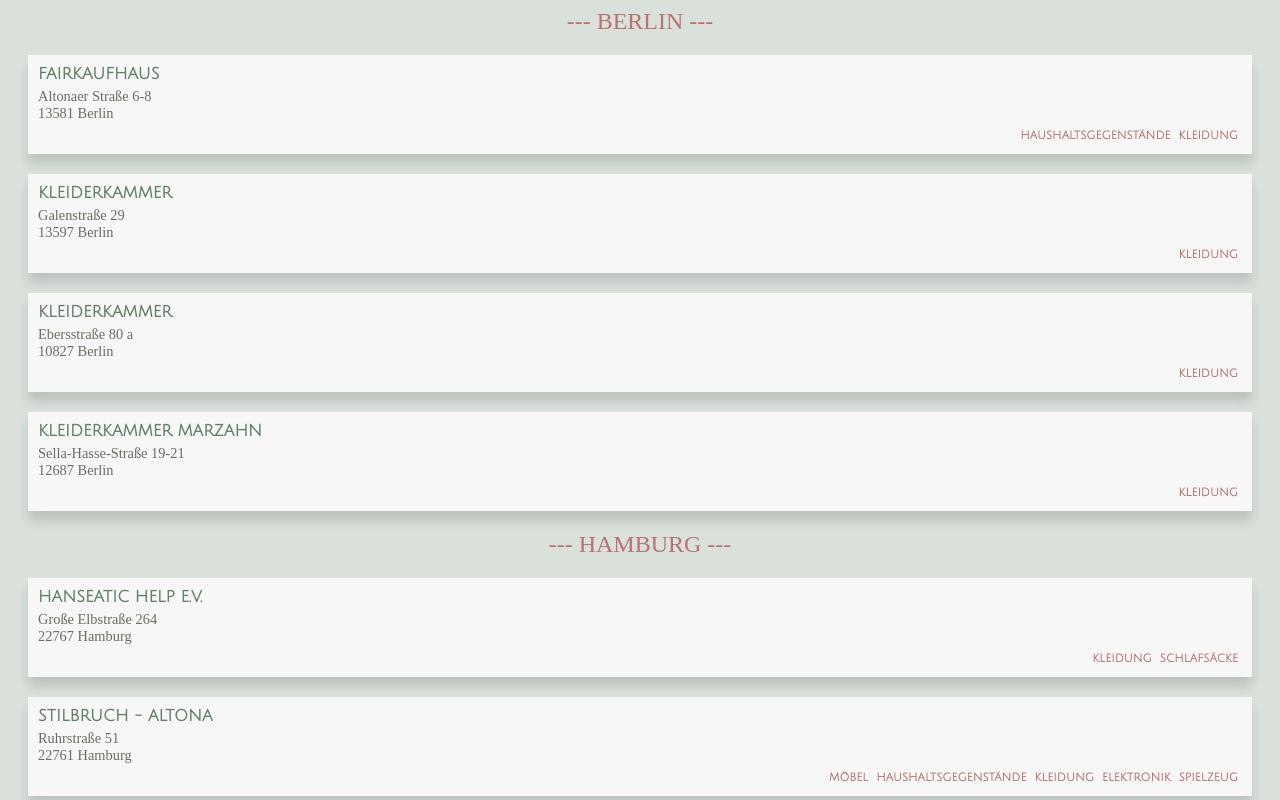
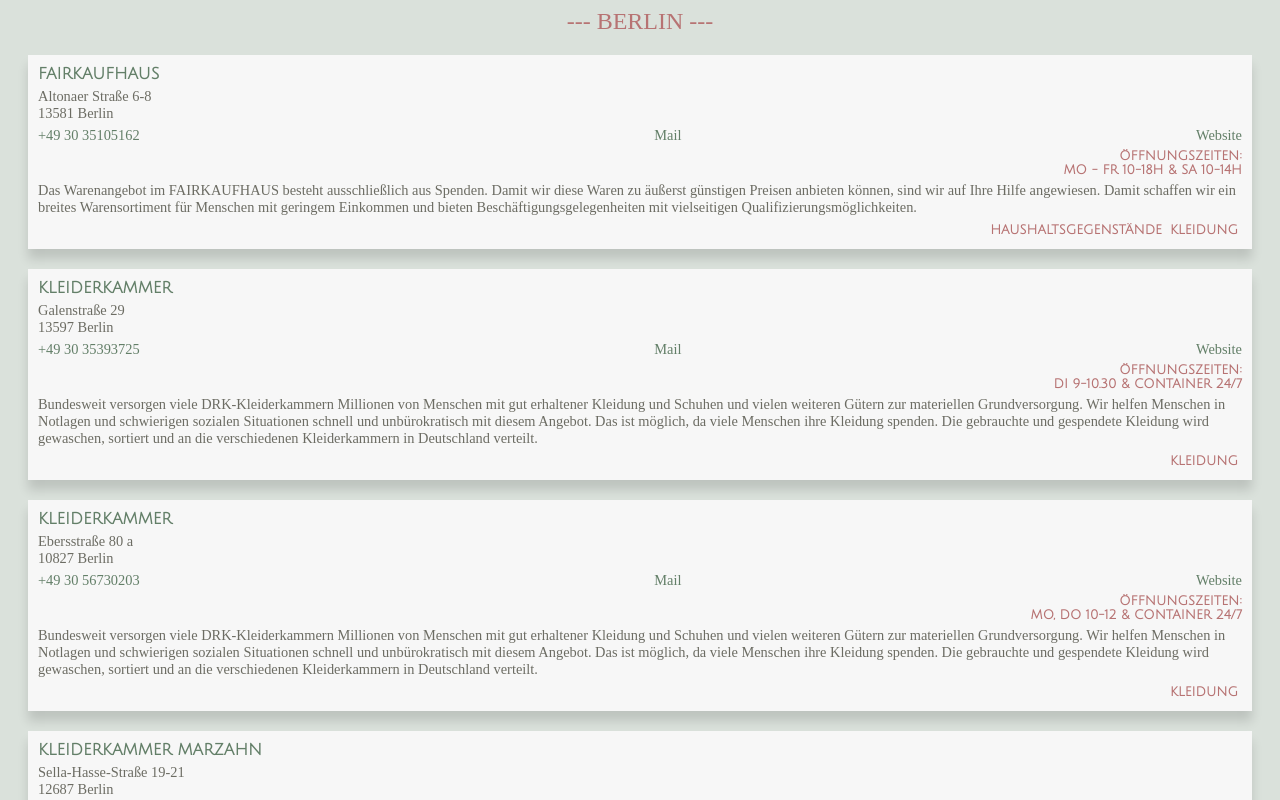
Before and after one commit to maje02/capstone-project, a React (Create React App) app: page / in a window 1280 px wide. Shown: the top 800 px of the page. Built offline with nearby package versions, Linux system fonts and the light colour scheme.

Commit message:
Style details of places

```diff
--- a/src/City.js
+++ b/src/City.js
@@ -14,7 +14,23 @@
   function renderPlaces() {
     return places
       .sort((a, b) => a.name.localeCompare(b.name))
-      .map(({ name, street, number, zip_code, city, categories }, index) => (
+      .map(
+        (
+          {
+            name,
+            street,
+            number,
+            zip_code,
+            city,
+            phone,
+            mail,
+            websiteURL,
+            opening_times,
+            description,
+            categories,
+          },
+          index
+        ) => (
           <Place
             key={index}
             name={name}
@@ -22,9 +38,15 @@
             number={number}
             zip_code={zip_code}
             city={city}
+            phone={phone}
+            mail={mail}
+            websiteURL={websiteURL}
+            opening_times={opening_times}
+            description={description}
             categories={categories}
           />
-      ))
+        )
+      )
   }
 }
 
--- a/src/Place.js
+++ b/src/Place.js
@@ -8,6 +8,11 @@
   number,
   zip_code,
   city,
+  phone,
+  mail,
+  websiteURL,
+  opening_times,
+  description,
   categories,
 }) {
   return (
@@ -19,14 +24,26 @@
       <PlaceAddress>
         {zip_code} {city}
       </PlaceAddress>
+      <ContactDetails>
+        <Contact href={'tel:' + phone}>{phone}</Contact>
+        <Contact href={'mailto:' + mail}>Mail</Contact>
+        <Contact href={websiteURL} target="_blank">
+          Website
+        </Contact>
+      </ContactDetails>
+      <Times>
+        Öffnungszeiten: <br></br>
+        {opening_times}
+      </Times>
+      <PlaceText>{description}</PlaceText>
       <PlaceCategories>{renderCategories(categories)}</PlaceCategories>
     </PlaceBody>
   )
 
   function renderCategories(categories, index) {
-    return categories.map(category => (
-      <PlaceCategory key={index}>{category}</PlaceCategory>
-    ))
+    return categories
+      .sort((a, b) => a.localeCompare(b))
+      .map(category => <PlaceCategory key={index}>{category}</PlaceCategory>)
   }
 }
 const PlaceBody = styled.section`
@@ -51,6 +68,35 @@
   text-align: left;
   margin: 0;
 `
+const ContactDetails = styled.div`
+  display: flex;
+  justify-content: space-between;
+  margin: 5px 0;
+  font-family: 'Noto Serif JP';
+`
+const Contact = styled.a`
+  text-decoration: inherit;
+  font-size: 0.9rem;
+  color: #637f68;
+  font-family: 'Noto Serif JP';
+`
+const Times = styled.p`
+  text-align: right;
+  font-size: 0.8rem;
+  color: #b77373;
+  text-transform: uppercase;
+  font-weight: bolder;
+  padding: 0;
+  margin: 0;
+`
+const PlaceText = styled.p`
+  font-family: 'Noto Serif JP';
+  font-size: 0.9rem;
+  color: #6c6c63;
+  text-align: left;
+  margin: 5px 0;
+`
+
 const PlaceCategories = styled.div`
   display: flex;
   flex-wrap: wrap-reverse;
@@ -58,7 +104,7 @@
   margin-top: 5px;
 `
 const PlaceCategory = styled.p`
-  font-size: 0.7rem;
+  font-size: 0.8rem;
   color: #b77373;
   text-transform: uppercase;
   margin: 2px 4px;
```
Also changed, not shown: src/Contact.js (added), 1 other file (tests, documents, lock files or other folders). Lines whose indentation alone changed are shown as unchanged.
